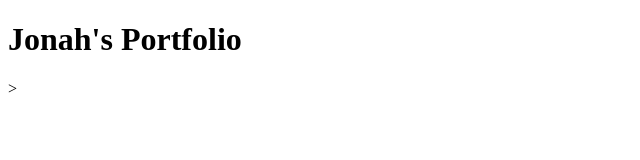
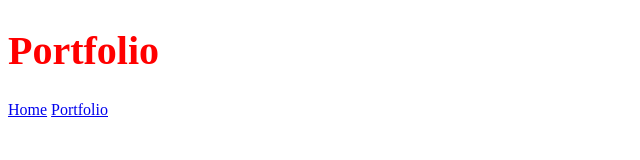
Before and after one commit to jonahdjohansen/jonahdjohansen.github.io, a plain HTML site: page CS160/index.html in a window 1280 px wide. Shown: the whole page, without its empty margins (0-640 px from the left). Drawn offline with Linux system fonts and the light colour scheme.

Commit message:
Update index.html

```diff
--- a/CS160/index.html
+++ b/CS160/index.html
@@ -3,11 +3,25 @@
 <head>
     <meta charset="utf-8">
     <title>CS 160 | Portfolio</title>
+
+    <style> {
+        header h1 {
+        color: #EEE;
+        background-color: #222;
+        }
+    }
+    </style>
 </head>
 
-<body id="home">
+<body>
+    <header>
+        <h1 style="color: red; font-size:30pt;">Portfolio</h1>
+    </header>
 
-<h1>Jonah's Portfolio</h1>>
+    <nav>
+        <a href="#">Home</a>
+        <a href="#">Portfolio</a>
+    </nav>
 
 </body>
 </html>
```
